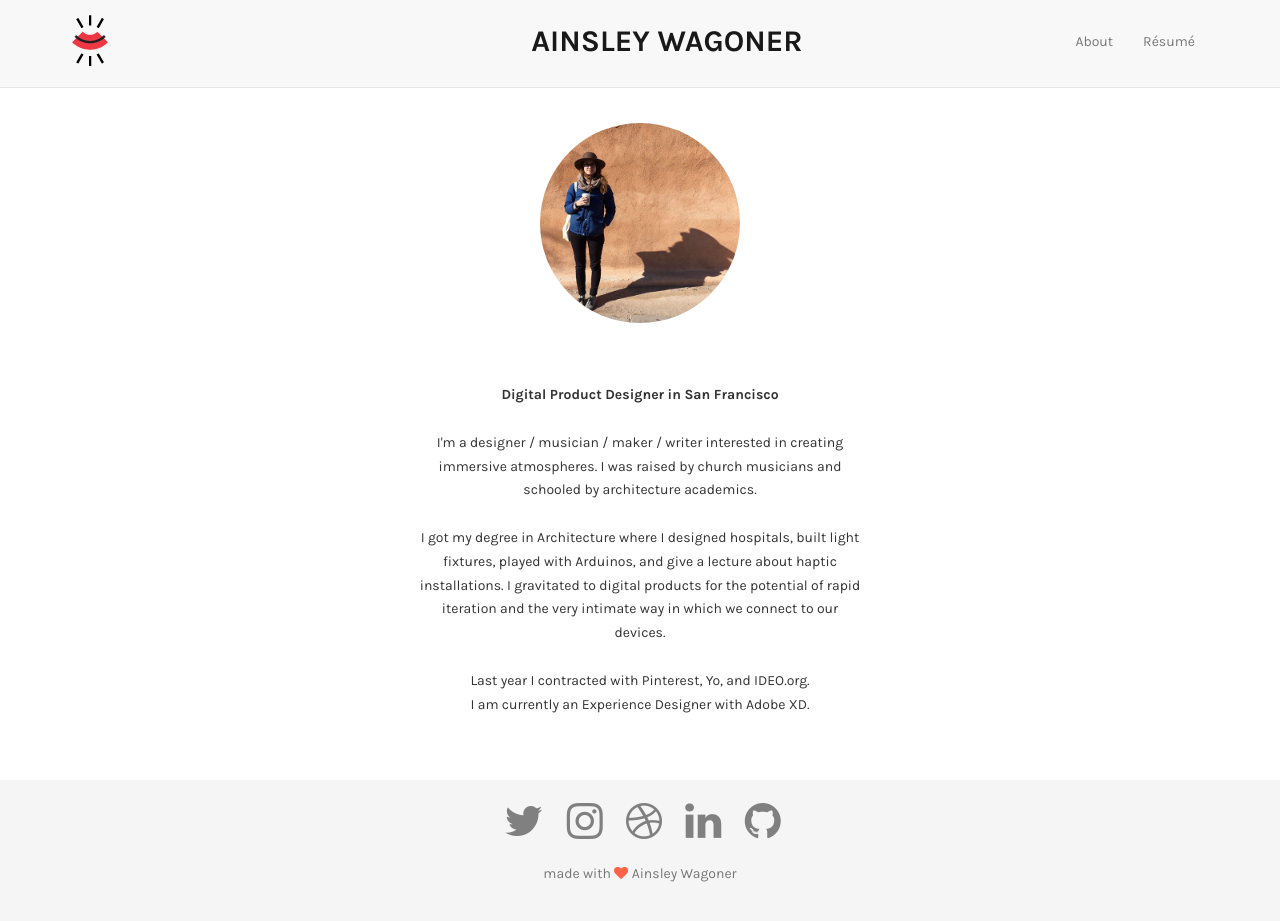
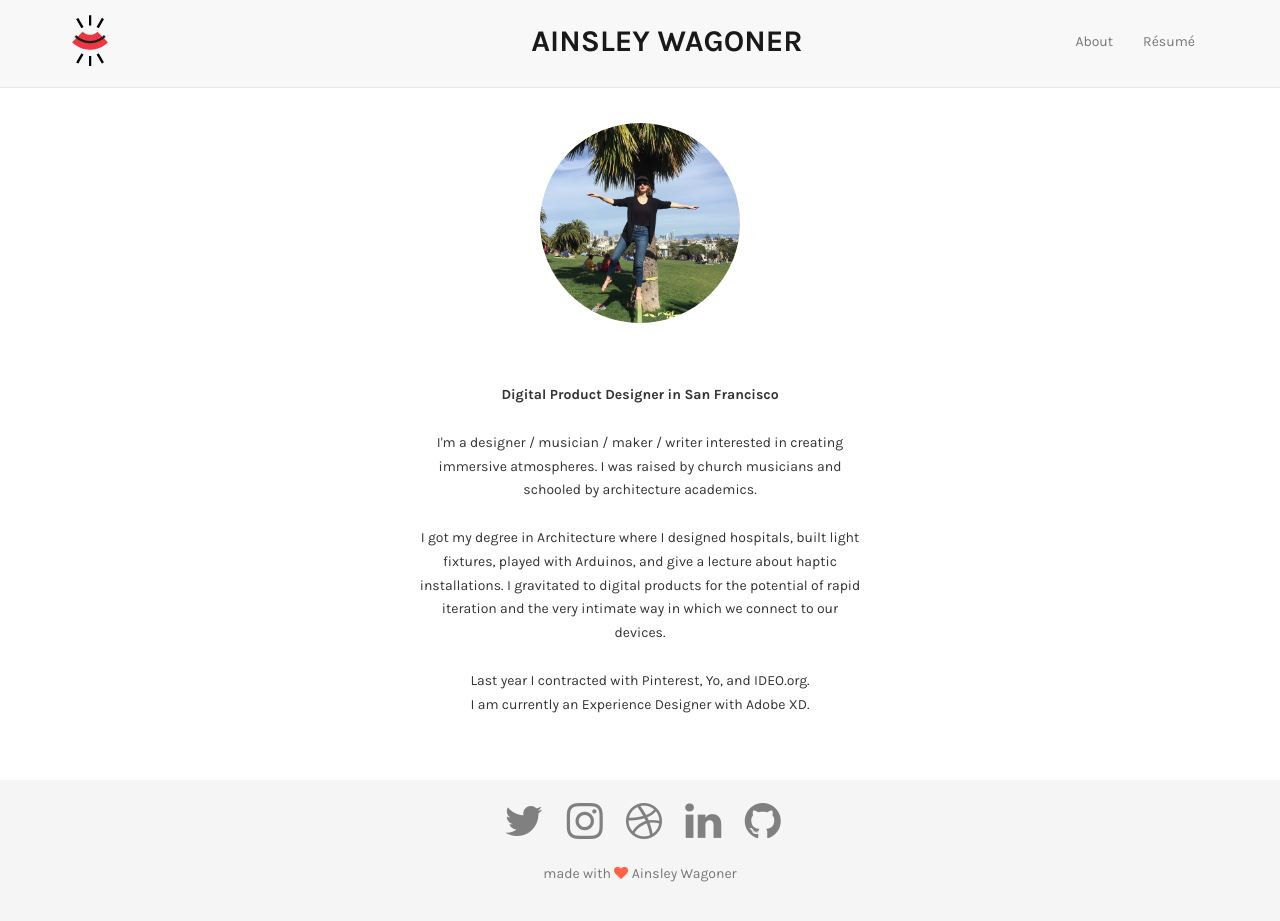
Before and after one commit to ainsleywagon/ainsleywagon.github.io, a Jekyll site: the page built from about.html, in a window 1280 px wide and 940 px high. Shown: the top 921 px of the window. Built offline with Jekyll 4.4.1, drawn with Linux system fonts in a browser that asks for light colours; nearby versions of some CDN libraries; some web fonts are replaced.

Commit message:
Updating about picture.

```diff
--- a/about.html
+++ b/about.html
@@ -5,7 +5,7 @@ layout: default
 <!-- page content -->
 <div class="wrapper" id="about">
   <div class="row col-md-12">
-    <img class="about" src="{{ "/images/ainsley_nm.png" | prepend: site.baseurl }}" alt="Ainsley in New Mexico">
+    <img class="about" src="{{ "/images/ainz_slackline.png" | prepend: site.baseurl }}" alt="Ainsley in New Mexico">
     <p class="inner about-text">
       <b>Digital Product Designer in San Francisco</b>
       <br>
--- a/pinterest.html
+++ b/pinterest.html
@@ -10,7 +10,7 @@ layout: default
     </div>
     <div class="row project-header">
       <div class="col-md-7">
-          <video width="280" autoplay=true controls>
+          <video width="280" autoplay=true preload=auto muted>
             <source src="images/Pinterest/hide-it-flow.mov" type="video/mp4">
           </video>
       </div>
```
Also changed, not shown: images/ainz_slackline.jpg (added), images/ainz_slackline.png (added), 1 other file.
